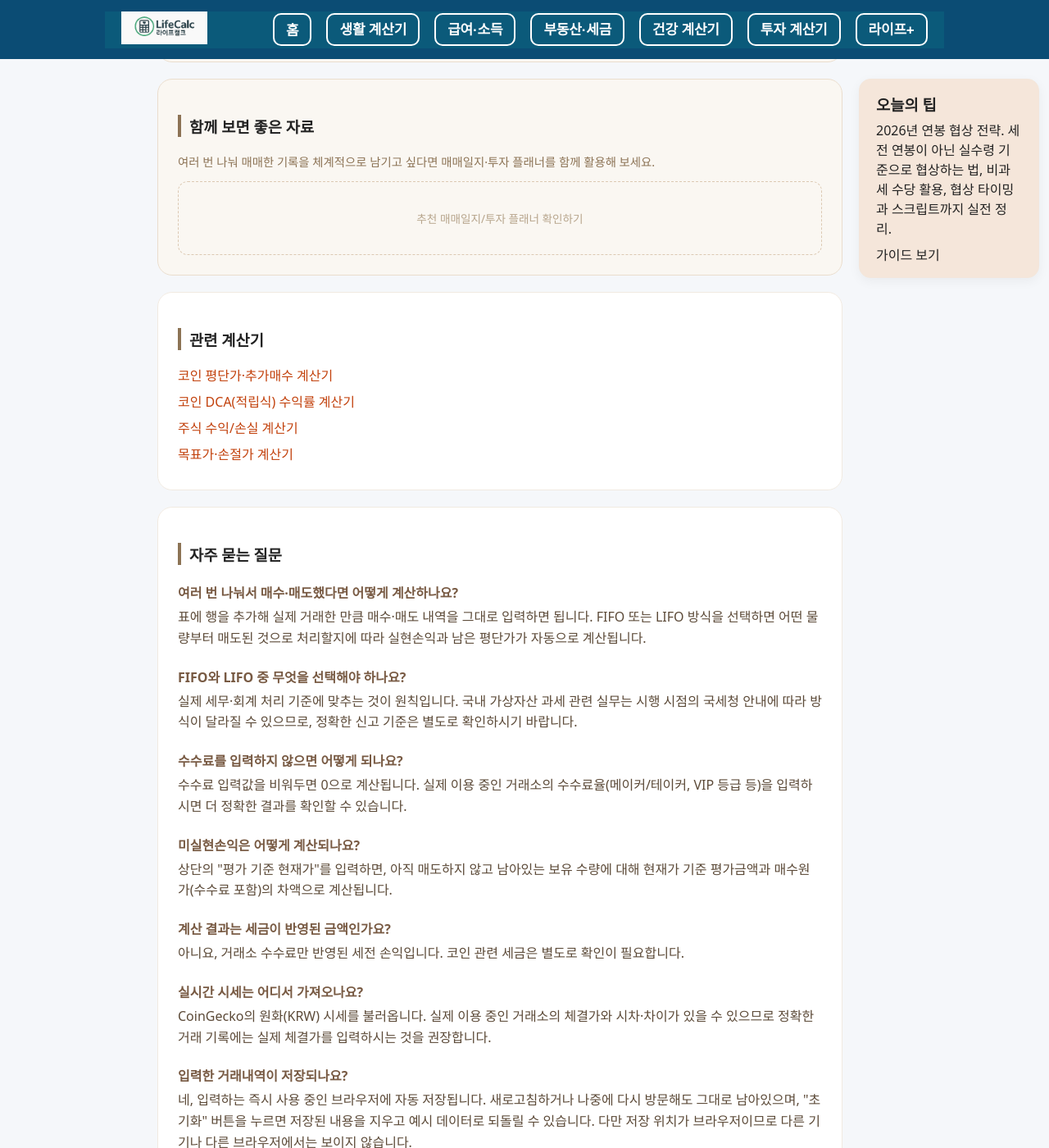
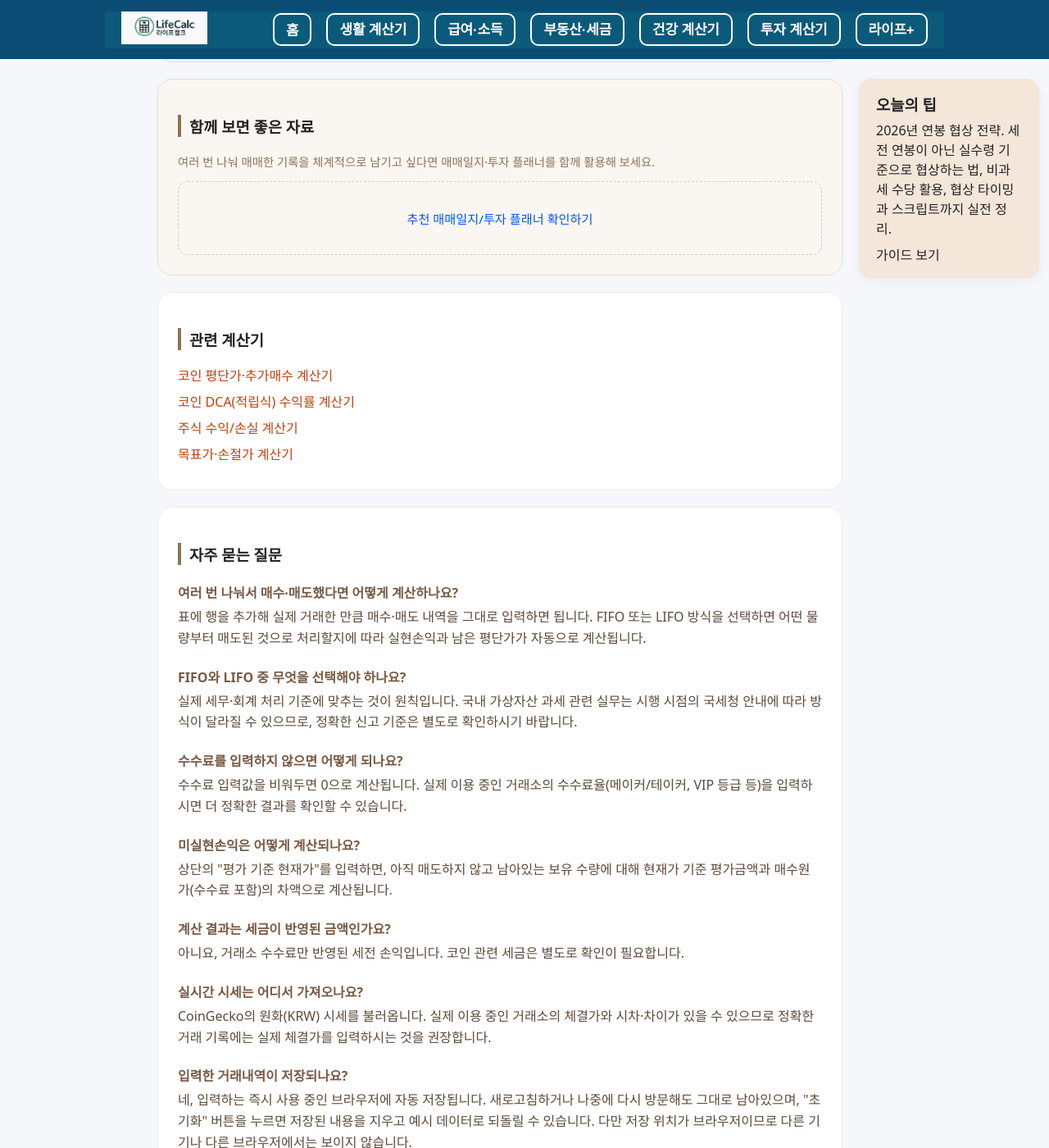
Before and after one commit to khai-lang/LifeCalc, a Jekyll site: the page built from invest/crypto/pnl/index.html, in a window 1280 px wide and 1400 px high, scrolled down 2067 px. Shown: the whole window at 82% size. Built offline with Jekyll 4.4.1, drawn with Linux system fonts in a browser that asks for light colours.

Commit message:
Update index.html

```diff
--- a/invest/crypto/pnl/index.html
+++ b/invest/crypto/pnl/index.html
@@ -269,7 +269,7 @@ permalink: "/invest/crypto/pnl/"
   .cp-recommend-slot {
     min-height: 90px; border: 1px dashed #dcc9b3; border-radius: 12px;
     display: flex; align-items: center; justify-content: center;
-    color: #b7a58c; font-size: 0.85rem;
+    color: #0054FF; font-size: 0.95rem;
   }
 
   .cp-related-list { list-style: none; padding: 0; margin: 0; }
```
